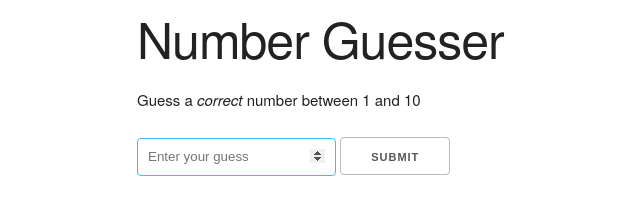
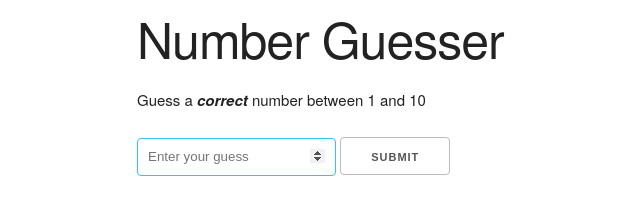
Before and after one commit to Benneee/Number-Guesser, a plain HTML site: page index.html in a window 1280 px wide. Shown: the full height of the page, 23-663 px from the left. Drawn offline with nearby package versions, Linux system fonts and the light colour scheme.

Commit message:
Updated game instruction

```diff
--- a/index.html
+++ b/index.html
@@ -14,7 +14,7 @@
   <div class="container">
     <h1>Number Guesser</h1>
     <div id="game">
-      <p>Guess a <em>correct</em> number between
+      <p>Guess a <em><b>correct</b></em> number between
         <span class="min-num"></span> and
         <span class="max-num"></span>
       </p>
```
